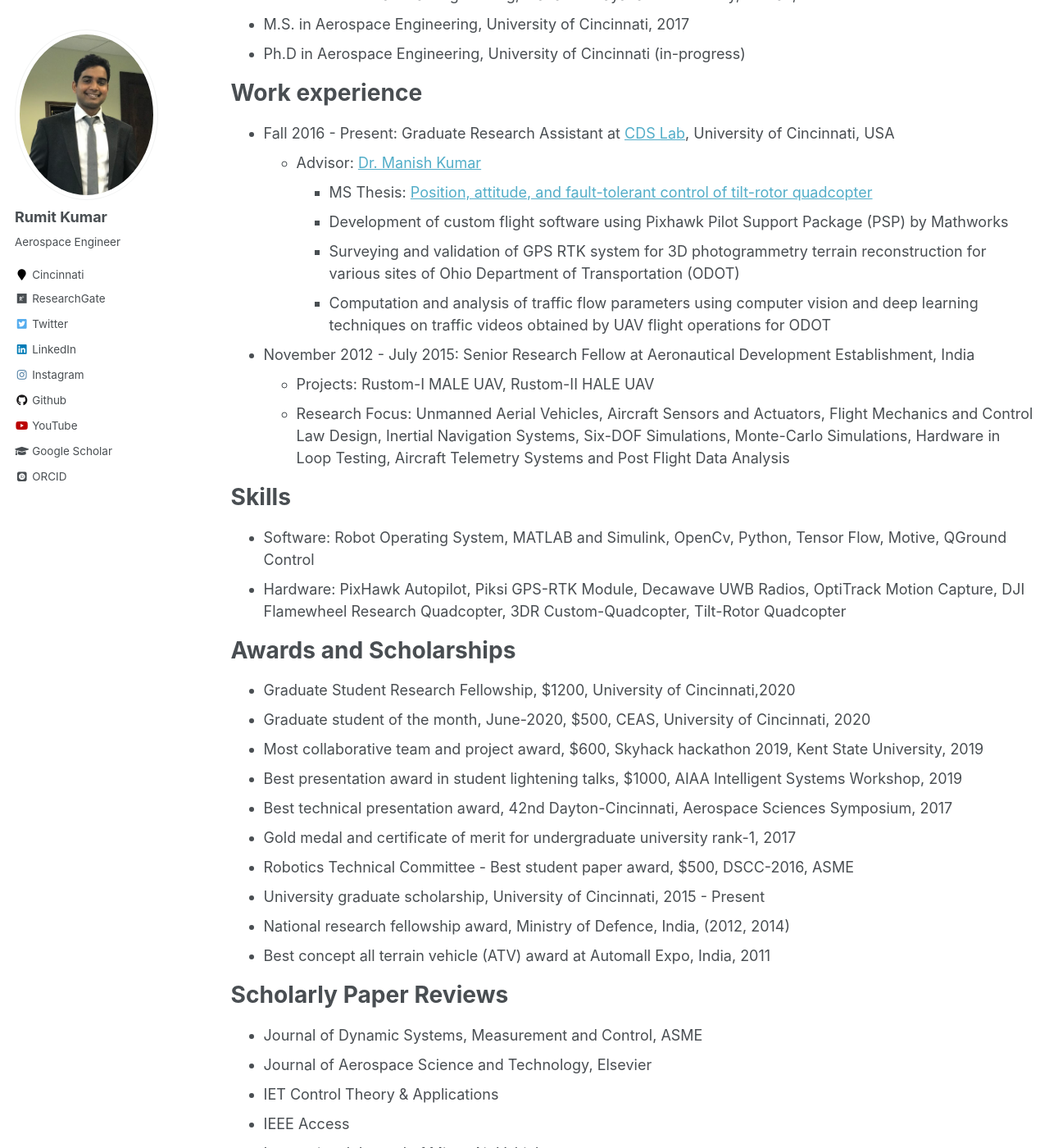
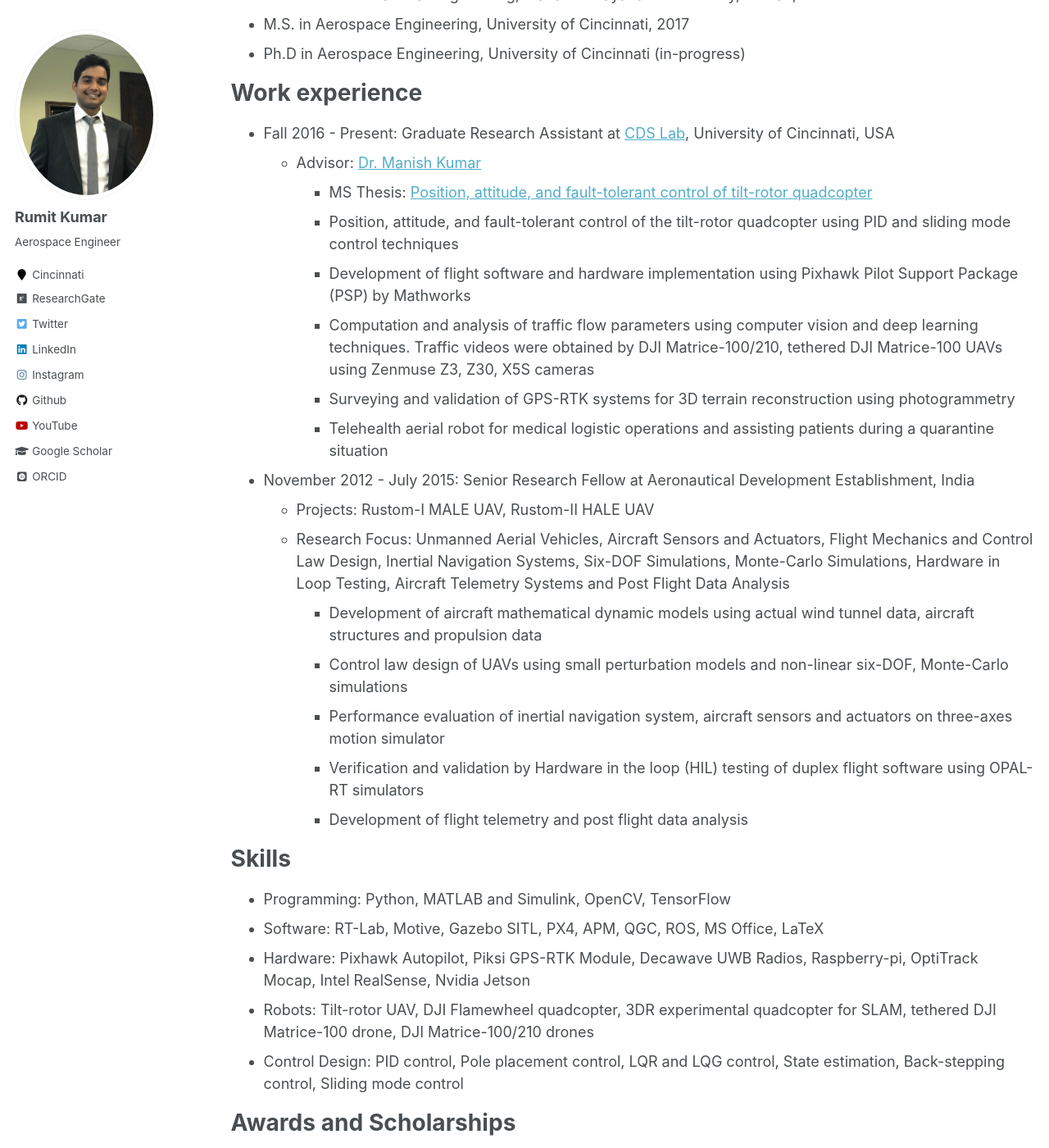
Before and after one commit to kumarrt/kumarrt.github.io, a Jekyll site: the page built from _pages/cv.md, in a window 1280 px wide and 1400 px high, scrolled down 232 px. Shown: the whole window at 82% size. Built offline with Jekyll 4.4.1, drawn with Linux system fonts in a browser that asks for light colours; some web fonts are replaced; some of the changed text lies outside the part shown.

Commit message:
Update cv.md

```diff
--- a/_pages/cv.md
+++ b/_pages/cv.md
@@ -20,24 +20,38 @@ Work experience
 * Fall 2016 - Present: Graduate Research Assistant at [CDS Lab](https://ceas.uc.edu/research/centers-labs/cooperative-distributed-systems-lab.html), University of Cincinnati, USA
   * Advisor: [Dr. Manish Kumar](https://researchdirectory.uc.edu/p/kumarmu)
     * MS Thesis: [Position, attitude, and fault-tolerant control of tilt-rotor quadcopter](https://etd.ohiolink.edu/pg_10?::NO:10:P10_ETD_SUBID:149215)
-    * Development of custom flight software using Pixhawk Pilot Support Package (PSP) by Mathworks
-    * Surveying and validation of GPS RTK system for 3D photogrammetry terrain reconstruction for various sites of Ohio Department of Transportation (ODOT)
-    * Computation and analysis of traffic flow parameters using computer vision and deep learning techniques on traffic videos obtained by UAV flight operations for ODOT
+    * Position, attitude, and fault-tolerant control of the tilt-rotor quadcopter using PID and sliding mode control techniques
+    * Development of flight software and hardware implementation using Pixhawk Pilot Support Package (PSP) by Mathworks
+    * Computation and analysis of traffic flow parameters using computer vision and deep learning techniques. Traffic videos were obtained by DJI Matrice-100/210, tethered DJI   Matrice-100 UAVs using Zenmuse Z3, Z30, X5S cameras
+    * Surveying and validation of GPS-RTK systems for 3D terrain reconstruction using photogrammetry
+    * Telehealth aerial robot for medical logistic operations and assisting patients during a quarantine situation
+
 
 
 * November 2012 - July 2015: Senior Research Fellow at Aeronautical Development Establishment, India
   * Projects: Rustom-I MALE UAV, Rustom-II HALE UAV
   * Research Focus: Unmanned Aerial Vehicles, Aircraft Sensors and Actuators, Flight Mechanics and Control Law Design, Inertial Navigation Systems, Six-DOF Simulations, Monte-Carlo Simulations, Hardware in Loop Testing, Aircraft Telemetry Systems and Post Flight Data Analysis
+     * Development of aircraft mathematical dynamic models using actual wind tunnel data, aircraft structures and propulsion data
+     * Control law design of UAVs using small perturbation models and non-linear six-DOF, Monte-Carlo  simulations
+     * Performance evaluation of inertial navigation system, aircraft sensors and actuators on three-axes motion simulator
+     * Verification and validation by Hardware in the loop (HIL) testing of duplex flight software using OPAL-RT simulators
+     * Development of flight  telemetry and  post flight data analysis
+
+
 
 
 Skills
 ======
-* Software: Robot Operating System, MATLAB and Simulink, OpenCv, Python, Tensor Flow, Motive, QGround Control
-* Hardware: PixHawk Autopilot, Piksi GPS-RTK Module, Decawave UWB Radios, OptiTrack Motion Capture, DJI Flamewheel Research Quadcopter, 3DR Custom-Quadcopter, Tilt-Rotor Quadcopter
+* Programming: Python, MATLAB and Simulink, OpenCV, TensorFlow
+* Software: RT-Lab, Motive, Gazebo SITL, PX4, APM, QGC, ROS,  MS Office,  LaTeX
+* Hardware: Pixhawk Autopilot, Piksi GPS-RTK Module, Decawave UWB Radios, Raspberry-pi, OptiTrack Mocap, Intel RealSense, Nvidia Jetson
+* Robots: Tilt-rotor UAV, DJI Flamewheel quadcopter, 3DR experimental quadcopter for SLAM, tethered DJI Matrice-100 drone,  DJI Matrice-100/210 drones
+* Control Design: PID control, Pole placement control,  LQR and LQG control, State estimation,  Back-stepping control, Sliding mode control
 
 
 Awards and Scholarships
 ======
+* Top Publications in Robotics and Control conferences:  IROS, ACC, DSCC
 * Graduate Student Research Fellowship, $1200, University of Cincinnati,2020
 * Graduate student of the month, June-2020, $500, CEAS, University of Cincinnati, 2020
 * Most collaborative team and project award, $600, Skyhack hackathon 2019, Kent State University, 2019
```
